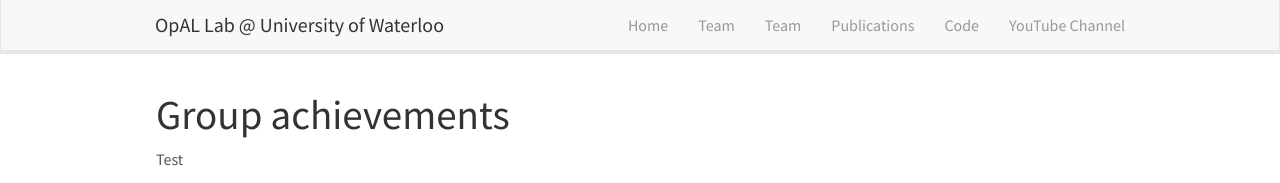
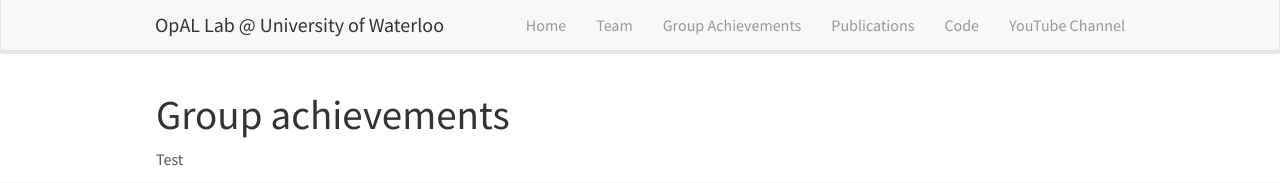
Before and after one commit to opallab/opallab.github.io, a Jekyll site: the page built from _pages/group_achievements.md, in a window 1280 px wide. Shown: the top 183 px of the page. Built offline with Jekyll 4.4.1, drawn with Linux system fonts in a browser that asks for light colours; nearby versions of some CDN libraries.

Commit message:
added achievements

```diff
--- a/_includes/header.html
+++ b/_includes/header.html
@@ -14,7 +14,7 @@
 	  <ul class="nav navbar-nav navbar-right">
 		<li><a href="{{ site.url }}{{ site.baseurl }}/">Home</a></li>
 		<li><a href="{{ site.url }}{{ site.baseurl }}/team">Team</a></li>
-        <li><a href="{{ site.url }}{{ site.baseurl }}/group_achievements">Team</a></li>
+        <li><a href="{{ site.url }}{{ site.baseurl }}/group_achievements">Group Achievements</a></li>
         <!-- <li><a href="{{ site.url }}{{ site.baseurl }}/vacancies">Vacancies</a></li> -->
 		<li><a href="{{ site.url }}{{ site.baseurl }}/publications">Publications</a></li>
         <!--		<li><a href="{{ site.url }}{{ site.baseurl }}/research">Research</a></li> -->
```
